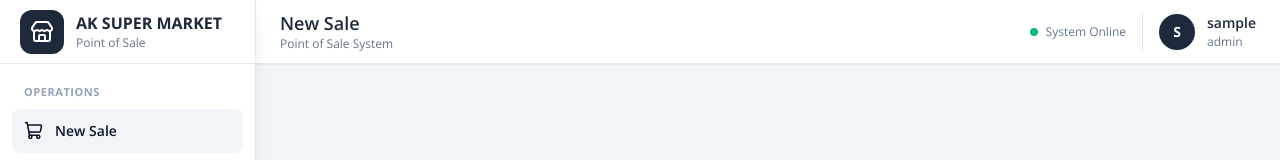
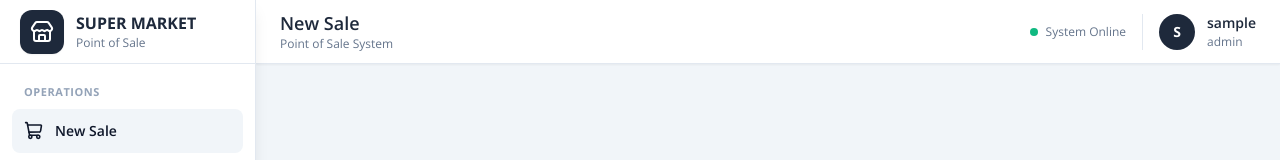
Before and after one commit to Rogith01/invoice, a React (Create React App) app: page / in a window 1280 px wide. Shown: the top 160 px of the page. Built offline with nearby package versions, Linux system fonts and the light colour scheme; sample sign-in values are in the browser's storage.

Commit message:
multi dbs1

```diff
--- a/src/components/Customers.jsx
+++ b/src/components/Customers.jsx
@@ -11,6 +11,15 @@ import api from "../api";
 
 const Customers = () => {
 
+
+    // ==========================================
+    // STORE
+    // ==========================================
+
+    const storeName =
+        localStorage.getItem("store_name") ||
+        "Supermarket";
+
     // ==========================================
     // CUSTOMERS
     // ==========================================
@@ -284,7 +293,7 @@ const Customers = () => {
 
 
             doc.text(
-                "AK SUPER MARKET",
+                storeName,
                 105,
                 y,
                 {
@@ -901,7 +910,7 @@ const Customers = () => {
 
 
                 doc.text(
-                    `AK SUPER MARKET - Customer Report | Page ${i} of ${pageCount}`,
+                    `${storeName} - Customer Report | Page ${i} of ${pageCount}`,
                     105,
                     290,
                     {
--- a/src/components/InvoiceDetails.jsx
+++ b/src/components/InvoiceDetails.jsx
@@ -1004,11 +1004,11 @@ const InvoiceDetails = () => {
 
                     {/* STORE NAME */}
 
-                    <h1 className="text-center text-xl font-bold tracking-wide text-gray-900 mb-3">
+<h1 className="text-center text-xl font-bold tracking-wide text-gray-900 mb-3">
 
-                        AK SUPER MARKET
+    {localStorage.getItem("store_name") || "Supermarket"}
 
-                    </h1>
+</h1>
 
 
                     <hr className="border-gray-300 mb-4" />
--- a/src/components/InvoiceModal.jsx
+++ b/src/components/InvoiceModal.jsx
@@ -272,7 +272,7 @@ const InvoiceModal = ({
 
                                     <h1 className="text-center text-lg font-bold text-gray-900">
 
-                                        AK SUPER MARKET
+                                       {localStorage.getItem("store_name") || "Supermarket"}
 
                                         <br />
 
--- a/src/components/Navbar.jsx
+++ b/src/components/Navbar.jsx
@@ -111,7 +111,7 @@ const Navbar = ({ onLogout }) => {
                 return "Users";
 
             default:
-                return "AK Super Market";
+                 return user?.storeName || "SUPER MARKET";
         }
 
     };
@@ -234,7 +234,7 @@ const Navbar = ({ onLogout }) => {
                                         truncate
                                     "
                                 >
-                                    AK SUPER MARKET
+                                    {user?.storeName || "SUPER MARKET"}
                                 </h1>
 
                                 <p
@@ -491,7 +491,7 @@ const Navbar = ({ onLogout }) => {
                                     leading-tight
                                 "
                             >
-                                AK SUPER MARKET
+                                {user?.storeName || "SUPER MARKET"}
                             </h1>
 
                             <p
--- a/src/components/Reports.jsx
+++ b/src/components/Reports.jsx
@@ -8,6 +8,12 @@ import { jsPDF } from "jspdf";
 
 
 const Reports = () => {
+
+        const user = JSON.parse(
+        sessionStorage.getItem("user")
+    );
+
+    const storeName = user?.storeName || "";
 
     const [fromDate, setFromDate] = useState("");
     const [toDate, setToDate] = useState("");
@@ -186,7 +192,7 @@ const Reports = () => {
         );
 
         doc.text(
-            "AK SUPER MARKET",
+            storeName,
             105,
             y,
             {
@@ -770,7 +776,7 @@ const Reports = () => {
             );
 
             doc.text(
-                `AK SUPER MARKET - Report | Page ${i} of ${pageCount}`,
+                `${storeName} - Report | Page ${i} of ${pageCount}`,
                 105,
                 290,
                 {
```
